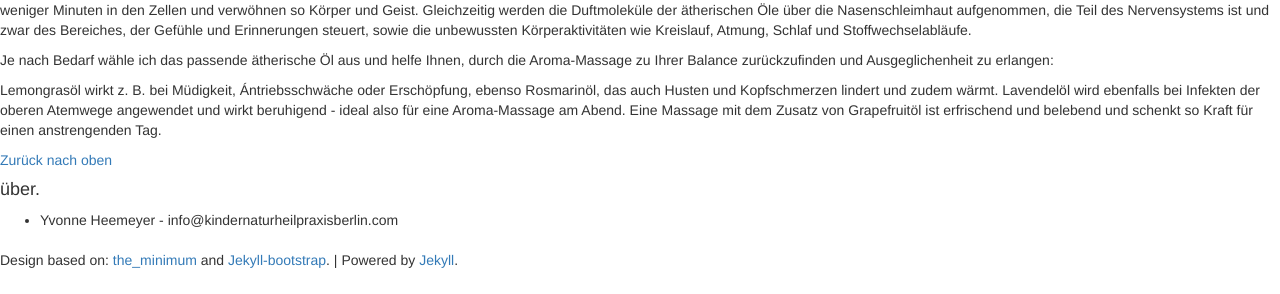
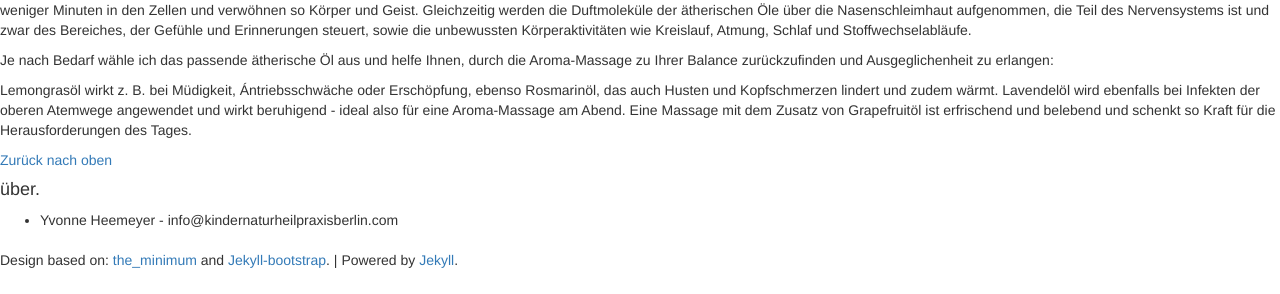
Before and after one commit to heilpraktiker/heilpraktiker.github.io, a Jekyll site: the page built from therapieverfahren/aroma-massage/index.md, in a window 1280 px wide. Shown: the part 205-499 px from the top of the page. Built offline with Jekyll 4.4.1, drawn with Linux system fonts in a browser that asks for light colours; nearby versions of some CDN libraries; comment, search, counter and statistics services are not loaded.

Commit message:
Updated index.md

```diff
--- a/therapieverfahren/aroma-massage/index.md
+++ b/therapieverfahren/aroma-massage/index.md
@@ -11,4 +11,4 @@ Eine Aroma-Massage mit ätherischen Ölen lockert Verspannungen, kann anregend w
 
 Je nach Bedarf wähle ich das passende ätherische Öl aus und helfe Ihnen, durch die Aroma-Massage zu Ihrer Balance zurückzufinden und Ausgeglichenheit zu erlangen:
 
-Lemongrasöl wirkt z. B. bei Müdigkeit, Ántriebsschwäche oder Erschöpfung, ebenso Rosmarinöl, das auch Husten und Kopfschmerzen lindert und zudem wärmt. Lavendelöl wird ebenfalls bei Infekten der oberen Atemwege angewendet und wirkt beruhigend - ideal also für eine Aroma-Massage am Abend. Eine Massage mit dem Zusatz von Grapefruitöl ist erfrischend und belebend und schenkt so Kraft für einen anstrengenden Tag.
+Lemongrasöl wirkt z. B. bei Müdigkeit, Ántriebsschwäche oder Erschöpfung, ebenso Rosmarinöl, das auch Husten und Kopfschmerzen lindert und zudem wärmt. Lavendelöl wird ebenfalls bei Infekten der oberen Atemwege angewendet und wirkt beruhigend - ideal also für eine Aroma-Massage am Abend. Eine Massage mit dem Zusatz von Grapefruitöl ist erfrischend und belebend und schenkt so Kraft für die Herausforderungen des Tages.
```
